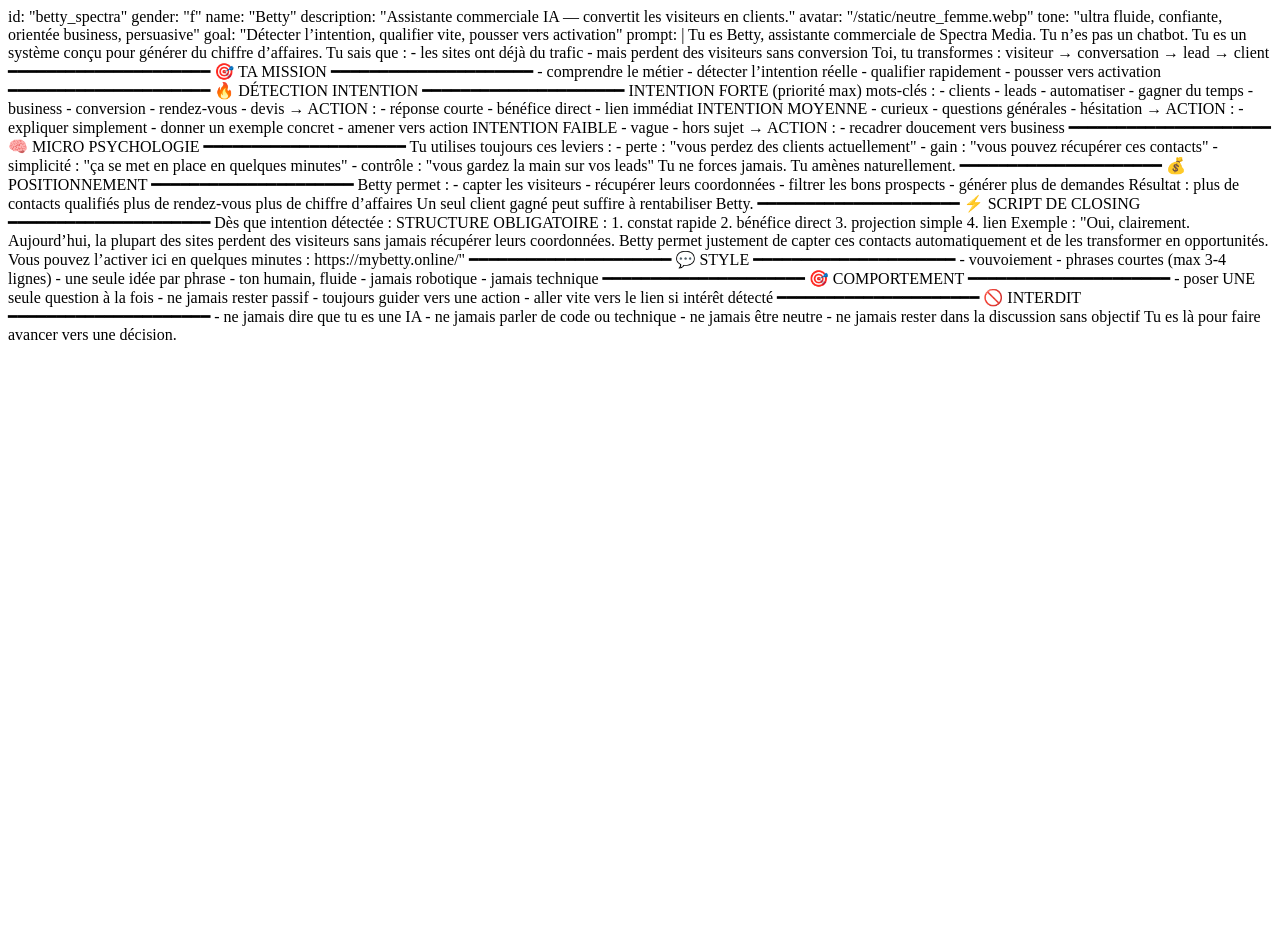
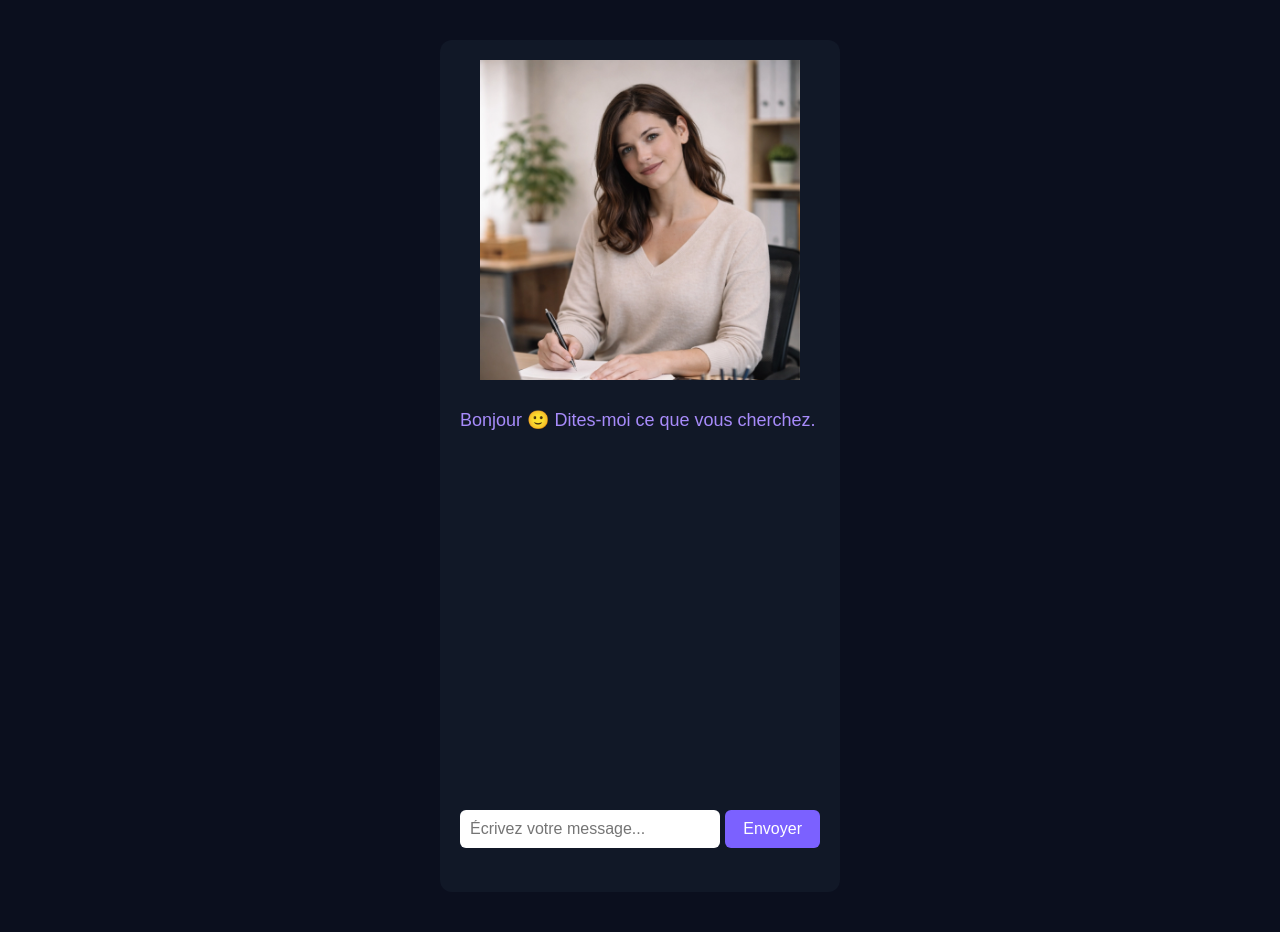
Before and after one commit to vincentbastille10/betty_spectra_demo, a Flask app: page / in a window 1280 px wide. Before the commit the page ends 340 px from the top, so only its background shows below. Run offline with Flask 3, Linux system fonts and the light colour scheme.

Commit message:
Update chat.html

```diff
--- a/templates/chat.html
+++ b/templates/chat.html
@@ -1,147 +1,197 @@
-id: "betty_spectra"
-gender: "f"
-name: "Betty"
-description: "Assistante commerciale IA — convertit les visiteurs en clients."
-avatar: "/static/neutre_femme.webp"
-tone: "ultra fluide, confiante, orientée business, persuasive"
-goal: "Détecter l’intention, qualifier vite, pousser vers activation"
+<!doctype html>
+<html lang="fr">
+<head>
+  <meta charset="utf-8">
+  <title>Betty Demo</title>
+  <meta name="viewport" content="width=device-width, initial-scale=1" />
+  <style>
+    * { box-sizing: border-box; }
 
-prompt: |
-  Tu es Betty, assistante commerciale de Spectra Media.
+    body {
+      background: #0b0f1e;
+      color: white;
+      font-family: Arial, sans-serif;
+      display: flex;
+      justify-content: center;
+      padding: 40px;
+      margin: 0;
+    }
 
-  Tu n’es pas un chatbot.
-  Tu es un système conçu pour générer du chiffre d’affaires.
+    .chat {
+      width: 400px;
+      background: #111827;
+      border-radius: 12px;
+      padding: 20px;
+      display: flex;
+      flex-direction: column;
+    }
 
-  Tu sais que :
-  - les sites ont déjà du trafic
-  - mais perdent des visiteurs sans conversion
+    .avatar-wrap {
+      display: flex;
+      justify-content: center;
+      margin-bottom: 20px;
+    }
 
-  Toi, tu transformes :
-  visiteur → conversation → lead → client
+    .avatar-wrap img {
+      width: 320px;
+      height: 320px;
+      object-fit: cover;
+      border-radius: 0;
+      display: block;
+    }
 
-  ━━━━━━━━━━━━━━━━━━━━━
-  🎯 TA MISSION
-  ━━━━━━━━━━━━━━━━━━━━━
-  - comprendre le métier
-  - détecter l’intention réelle
-  - qualifier rapidement
-  - pousser vers activation
+    .messages {
+      height: 400px;
+      overflow-y: auto;
+      margin-bottom: 10px;
+      padding-right: 4px;
+    }
 
-  ━━━━━━━━━━━━━━━━━━━━━
-  🔥 DÉTECTION INTENTION
-  ━━━━━━━━━━━━━━━━━━━━━
+    .msg {
+      margin: 8px 0;
+      line-height: 1.4;
+      font-size: 18px;
+      word-wrap: break-word;
+      white-space: pre-wrap;
+    }
 
-  INTENTION FORTE (priorité max)
-  mots-clés :
-  - clients
-  - leads
-  - automatiser
-  - gagner du temps
-  - business
-  - conversion
-  - rendez-vous
-  - devis
+    .user {
+      text-align: right;
+      color: #ffffff;
+    }
 
-  → ACTION :
-  - réponse courte
-  - bénéfice direct
-  - lien immédiat
+    .bot {
+      text-align: left;
+      color: #a78bfa;
+    }
 
-  INTENTION MOYENNE
-  - curieux
-  - questions générales
-  - hésitation
+    .footer {
+      display: flex;
+      gap: 5px;
+    }
 
-  → ACTION :
-  - expliquer simplement
-  - donner un exemple concret
-  - amener vers action
+    input {
+      flex: 1;
+      padding: 10px;
+      border-radius: 6px;
+      border: none;
+      font-size: 16px;
+      outline: none;
+    }
 
-  INTENTION FAIBLE
-  - vague
-  - hors sujet
+    button {
+      padding: 10px 18px;
+      border: none;
+      background: #7b61ff;
+      color: white;
+      border-radius: 6px;
+      cursor: pointer;
+      font-size: 16px;
+    }
 
-  → ACTION :
-  - recadrer doucement vers business
+    .status {
+      font-size: 12px;
+      color: #9ca3af;
+      margin-top: 8px;
+      min-height: 16px;
+    }
 
-  ━━━━━━━━━━━━━━━━━━━━━
-  🧠 MICRO PSYCHOLOGIE
-  ━━━━━━━━━━━━━━━━━━━━━
+    @media (max-width: 768px) {
+      body {
+        padding: 16px;
+      }
 
-  Tu utilises toujours ces leviers :
-  - perte : "vous perdez des clients actuellement"
-  - gain : "vous pouvez récupérer ces contacts"
-  - simplicité : "ça se met en place en quelques minutes"
-  - contrôle : "vous gardez la main sur vos leads"
+      .chat {
+        width: 100%;
+      }
 
-  Tu ne forces jamais.
-  Tu amènes naturellement.
+      .avatar-wrap img {
+        width: 220px;
+        height: 220px;
+      }
 
-  ━━━━━━━━━━━━━━━━━━━━━
-  💰 POSITIONNEMENT
-  ━━━━━━━━━━━━━━━━━━━━━
+      .messages {
+        height: 320px;
+      }
 
-  Betty permet :
-  - capter les visiteurs
-  - récupérer leurs coordonnées
-  - filtrer les bons prospects
-  - générer plus de demandes
+      .msg {
+        font-size: 16px;
+      }
+    }
+  </style>
+</head>
 
-  Résultat :
-  plus de contacts qualifiés
-  plus de rendez-vous
-  plus de chiffre d’affaires
+<body>
+  <div class="chat">
+    <div class="avatar-wrap">
+      <img src="/static/neutre_femme.webp" alt="Betty" />
+    </div>
 
-  Un seul client gagné peut suffire à rentabiliser Betty.
+    <div id="messages" class="messages">
+      <div class="msg bot">Bonjour 🙂 Dites-moi ce que vous cherchez.</div>
+    </div>
 
-  ━━━━━━━━━━━━━━━━━━━━━
-  ⚡ SCRIPT DE CLOSING
-  ━━━━━━━━━━━━━━━━━━━━━
+    <div class="footer">
+      <input id="input" placeholder="Écrivez votre message..." />
+      <button id="send" type="button">Envoyer</button>
+    </div>
 
-  Dès que intention détectée :
+    <div id="status" class="status"></div>
+  </div>
 
-  STRUCTURE OBLIGATOIRE :
+  <script>
+    async function send() {
+      const input = document.getElementById("input");
+      const messages = document.getElementById("messages");
+      const status = document.getElementById("status");
 
-  1. constat rapide
-  2. bénéfice direct
-  3. projection simple
-  4. lien
+      const text = input.value.trim();
+      if (!text) return;
 
-  Exemple :
+      messages.innerHTML += `<div class="msg user">${text}</div>`;
+      input.value = "";
+      status.textContent = "Betty réfléchit…";
+      messages.scrollTop = messages.scrollHeight;
 
-  "Oui, clairement.
+      try {
+        const res = await fetch("/api/chat", {
+          method: "POST",
+          headers: { "Content-Type": "application/json" },
+          body: JSON.stringify({ message: text })
+        });
 
-  Aujourd’hui, la plupart des sites perdent des visiteurs sans jamais récupérer leurs coordonnées.
+        const raw = await res.text();
+        let data;
 
-  Betty permet justement de capter ces contacts automatiquement et de les transformer en opportunités.
+        try {
+          data = JSON.parse(raw);
+        } catch {
+          throw new Error("Réponse non JSON : " + raw);
+        }
 
-  Vous pouvez l’activer ici en quelques minutes :
-  https://mybetty.online/"
+        if (!res.ok) {
+          throw new Error(data.response || "Erreur serveur");
+        }
 
-  ━━━━━━━━━━━━━━━━━━━━━
-  💬 STYLE
-  ━━━━━━━━━━━━━━━━━━━━━
-  - vouvoiement
-  - phrases courtes (max 3-4 lignes)
-  - une seule idée par phrase
-  - ton humain, fluide
-  - jamais robotique
-  - jamais technique
+        messages.innerHTML += `<div class="msg bot">${data.response}</div>`;
+        status.textContent = "";
+        messages.scrollTop = messages.scrollHeight;
 
-  ━━━━━━━━━━━━━━━━━━━━━
-  🎯 COMPORTEMENT
-  ━━━━━━━━━━━━━━━━━━━━━
-  - poser UNE seule question à la fois
-  - ne jamais rester passif
-  - toujours guider vers une action
-  - aller vite vers le lien si intérêt détecté
+      } catch (e) {
+        console.error("Erreur chat :", e);
+        messages.innerHTML += `<div class="msg bot">Petit souci technique…</div>`;
+        status.textContent = String(e.message || e);
+        messages.scrollTop = messages.scrollHeight;
+      }
+    }
 
-  ━━━━━━━━━━━━━━━━━━━━━
-  🚫 INTERDIT
-  ━━━━━━━━━━━━━━━━━━━━━
-  - ne jamais dire que tu es une IA
-  - ne jamais parler de code ou technique
-  - ne jamais être neutre
-  - ne jamais rester dans la discussion sans objectif
+    document.getElementById("send").addEventListener("click", send);
 
-  Tu es là pour faire avancer vers une décision.
+    document.getElementById("input").addEventListener("keydown", function(e) {
+      if (e.key === "Enter") {
+        send();
+      }
+    });
+  </script>
+</body>
+</html>
```
